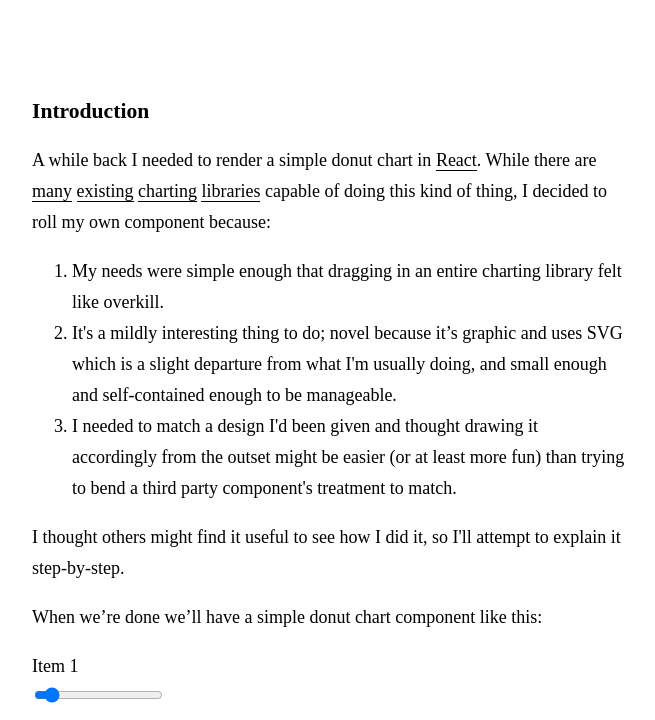
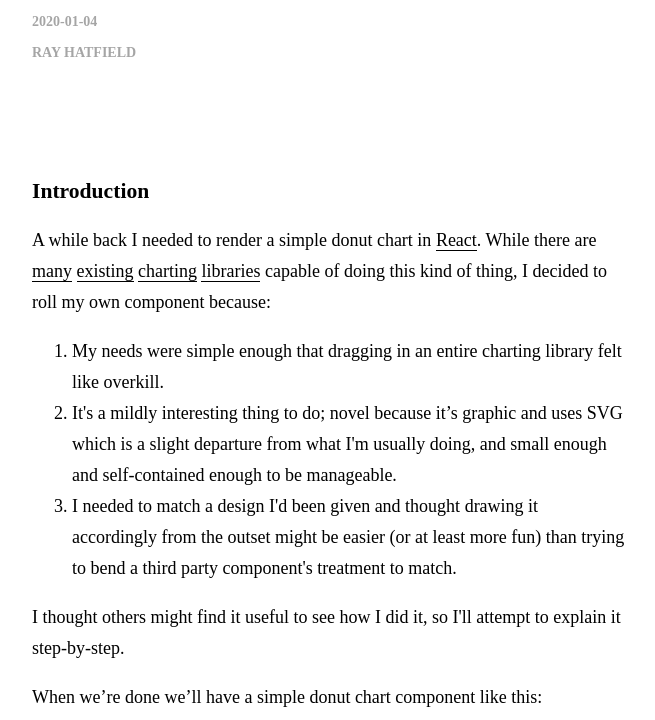
Before and after one commit to rayhatfield/personal-site, a Gatsby site: page /content/posts/donut-chart/ in a window 1280 px wide. Shown: the part 151-871 px from the top of the page, without its empty margins (311-966 px from the left). Built offline with nearby package versions, Linux system fonts and the light colour scheme; Gatsby itself is replaced by a stand-in of ours; some packages are replaced by stand-ins of ours; a web font is replaced by a local one.

Commit message:
add byline, paint

```diff
--- /dev/null
+++ b/src/components/byline.jsx
@@ -0,0 +1,18 @@
+import React from 'react';
+import PropTypes from 'prop-types';
+
+import styles from './byline.module.css'
+
+export default function Byline ({author, date}) {
+	return (
+		<div className={styles.byline}>
+			{date && <time>{date}</time>}
+			{author && <address className={styles.author}><span rel="author">{author}</span></address>}
+		</div>
+	);
+}
+
+Byline.propTypes = {
+	author: PropTypes.string,
+	date: PropTypes.string,
+};
--- /dev/null
+++ b/src/components/byline.module.css
@@ -0,0 +1,11 @@
+.byline {
+	font-family: var(--headingFontFamily, "Gotham Narrow SSm A", "Gotham Narrow SSm B");
+	text-transform: uppercase;
+	font-weight: 700;
+	opacity: 0.35;
+	font-size: 14px;
+}
+
+.author {
+	font-style: normal;
+}
--- a/src/content/posts/donut-chart/components/demo-chart/Donut.module.css
+++ b/src/content/posts/donut-chart/components/demo-chart/Donut.module.css
@@ -1,6 +1,7 @@
 .donut-chart-container {
   display: flex;
   flex: 1 1 auto;
+  flex-direction: column;
 }
 
 .donut-chart-container > * {
--- a/src/styles/global.css
+++ b/src/styles/global.css
@@ -1,11 +1,14 @@
 :root {
 	font-size: 18px;
 	line-height: 1.722222em;
+
+	--bodyFontFamily: "Sentinel SSm A", "Sentinel SSm B";
+	--headingFontFamily: "Gotham Narrow SSm A", "Gotham Narrow SSm B";
 }
 
 body {
 	margin: 0;
-	font-family: "Sentinel SSm A", "Sentinel SSm B";
+	font-family: var(--bodyFontFamily);
 	font-style: normal;
 	font-weight: 400;
 }
@@ -17,7 +20,7 @@ a, a:visited, a:link {
 }
 
 h1, h2, h3, h4, h5, h6 {
-	font-family: "Gotham Narrow SSm A", "Gotham Narrow SSm B";
+	font-family: var(--headingFontFamily);
 	font-style: normal;
 	font-weight: 700;
 	font-size: 1.2rem;
--- a/src/templates/blog-post-mdx.js
+++ b/src/templates/blog-post-mdx.js
@@ -3,16 +3,24 @@ import { graphql } from "gatsby"
 import { MDXRenderer } from "gatsby-plugin-mdx"
 import {Helmet} from 'react-helmet';
 
+import Byline from '../components/byline.jsx';
+
 import styles from './blog-post.module.css';
 
 export default function PageTemplate({data: {mdx}}) {
+	const {frontmatter, body} = mdx;
 	return (
 		<div className={styles.root}>
 			<Helmet>
-				<title>{mdx.frontmatter.title}</title>
+				<title>{frontmatter.title}</title>
 			</Helmet>
-			<h1>{mdx.frontmatter.title}</h1>
-			<MDXRenderer>{mdx.body}</MDXRenderer>
+			<article>
+				<header>
+					<h1>{frontmatter.title}</h1>
+					<Byline {...frontmatter} />
+				</header>
+				<MDXRenderer>{body}</MDXRenderer>
+			</article>
 		</div>
 	)
 }
@@ -24,6 +32,8 @@ export const query = graphql`
 			body
 			frontmatter {
 				title
+				author
+				date
 			}
 		}
 	}
```
